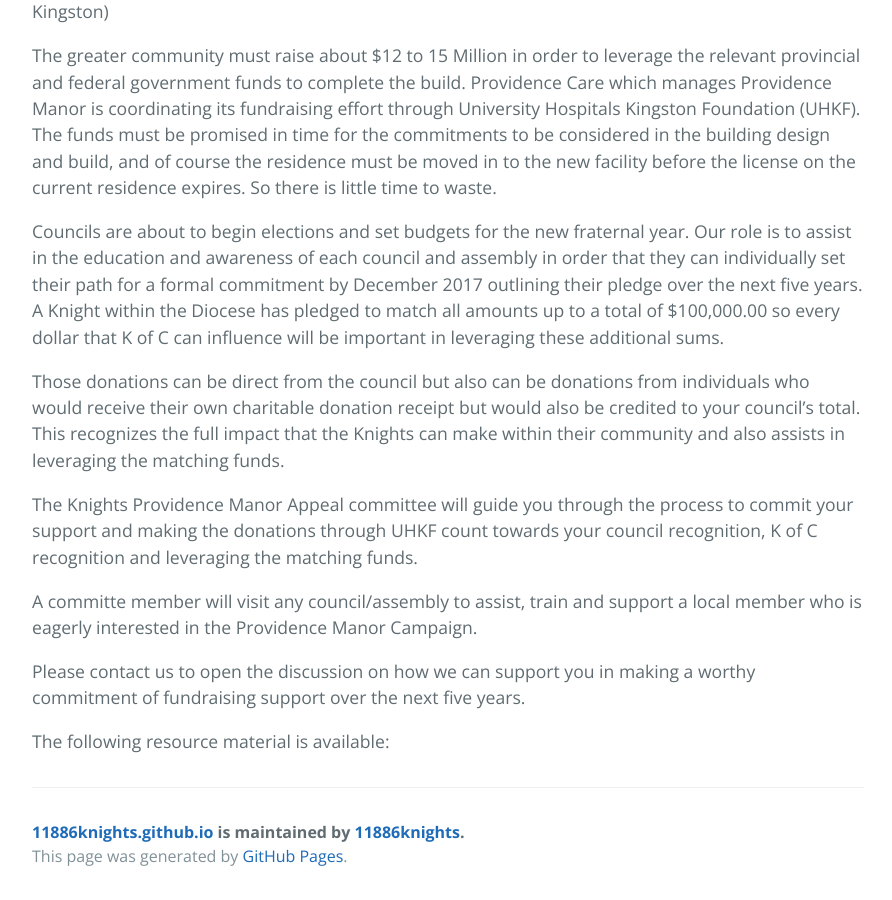
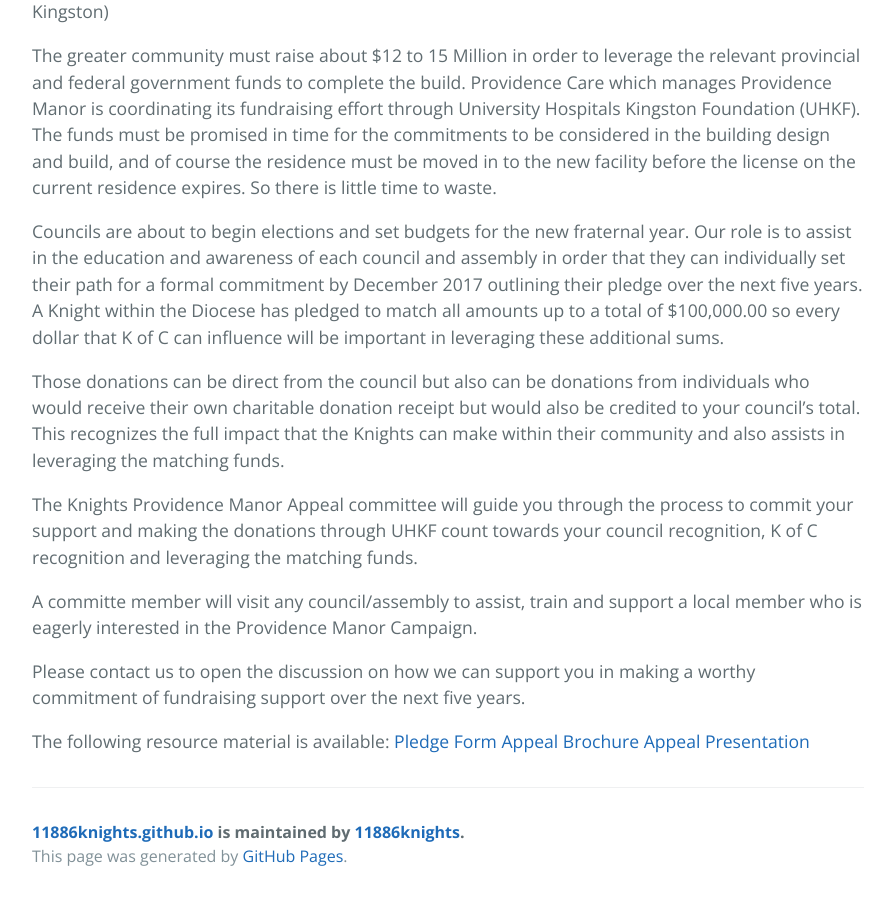
Before and after one commit to 11886knights/11886knights.github.io, a Jekyll site: the page built from page_providence_manor_appeal.md, in a window 1280 px wide and 900 px high, scrolled down 632 px. Shown: the whole window, without its empty margins (192-1084 px from the left). Built offline with Jekyll 4.4.1, drawn with Linux system fonts in a browser that asks for light colours.

Commit message:
PM page fix

```diff
--- a/page_providence_manor_appeal.md
+++ b/page_providence_manor_appeal.md
@@ -22,3 +22,6 @@ A committe member will visit any council/assembly to assist, train and support
 Please contact us to open the discussion on how we can support you in making a worthy commitment of fundraising support over the next five years.
 
 The following resource material is available:
+[Pledge Form](/docs/providence_care_pledgeform.pdf)
+[Appeal Brochure](/docs/providence_care_2017_PMbrochure)
+[Appeal Presentation](/docs/providence_care_2017PMappeal)
```
Also changed, not shown: 3 other files.
